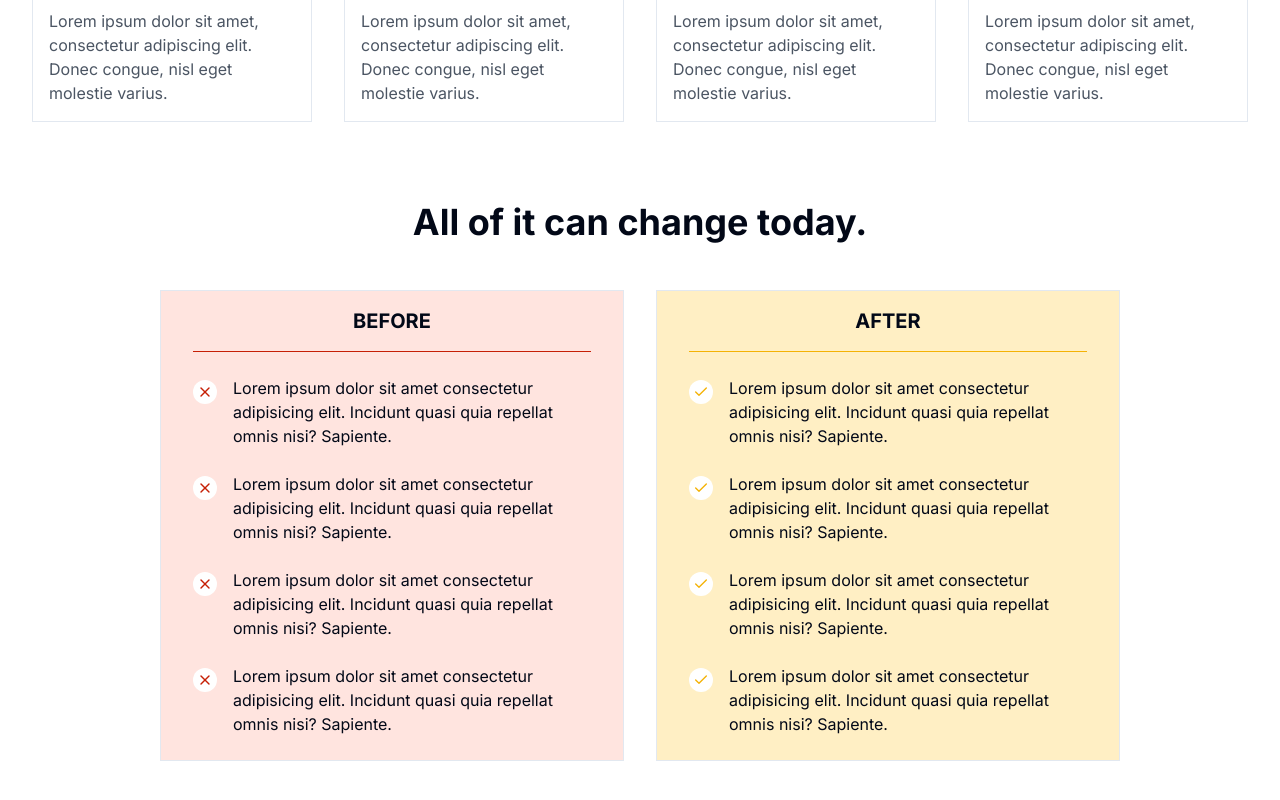
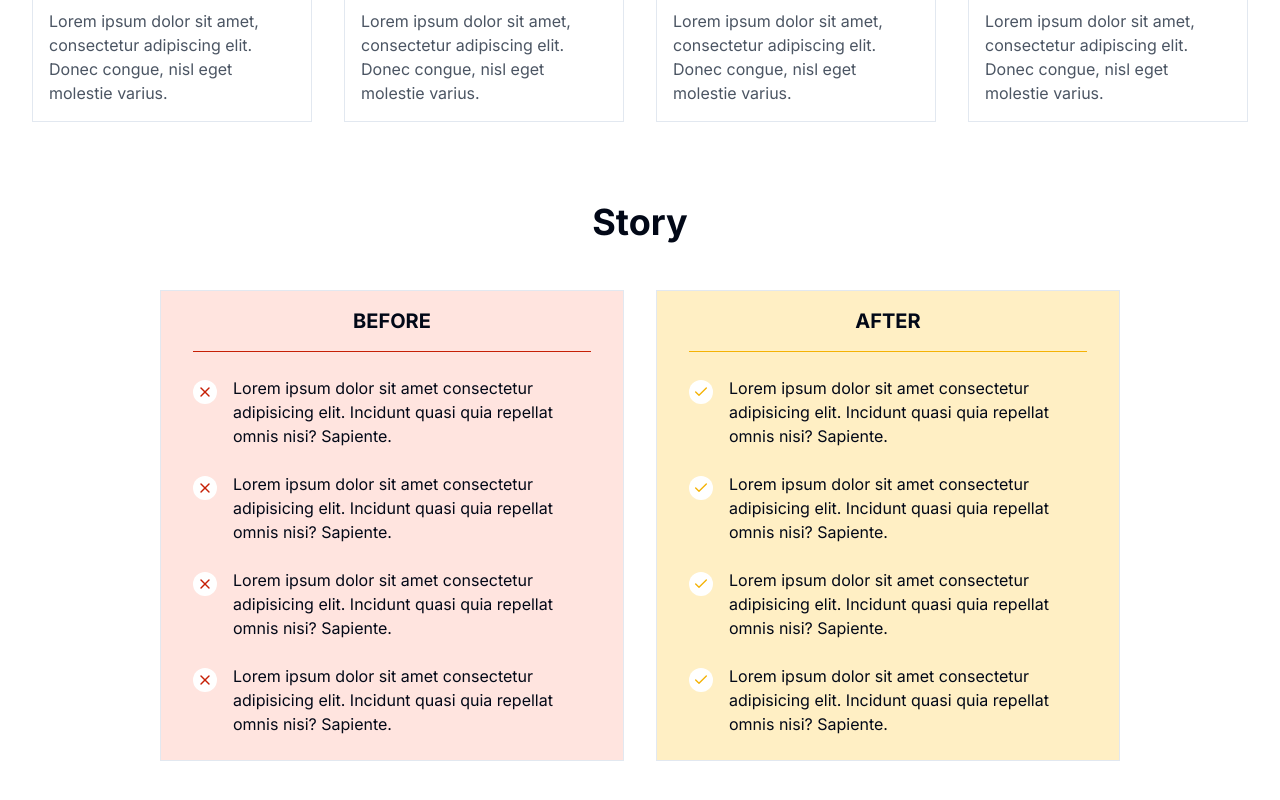
Before and after one commit to nguyenduchuy271197/chinese-webinar-landing, a Next.js app: page / in a window 1280 px wide. Shown: the part 1115-1915 px from the top of the page. Built offline with nearby package versions, Linux system fonts and the light colour scheme.

Commit message:
Update story.tsx

```diff
--- a/src/app/_components/story.tsx
+++ b/src/app/_components/story.tsx
@@ -20,9 +20,7 @@ export default function Story() {
     <section>
       <div className="max-w-screen-lg px-8 mx-auto">
         <div className="space-y-12">
-          <h3 className="text-center text-4xl font-bold">
-            All of it can change today.
-          </h3>
+          <h3 className="text-center text-4xl font-bold">Story</h3>
 
           <div className="grid sm:grid-cols-2 gap-8">
             <div className="border px-8 bg-[#FFE4DF]">
```
